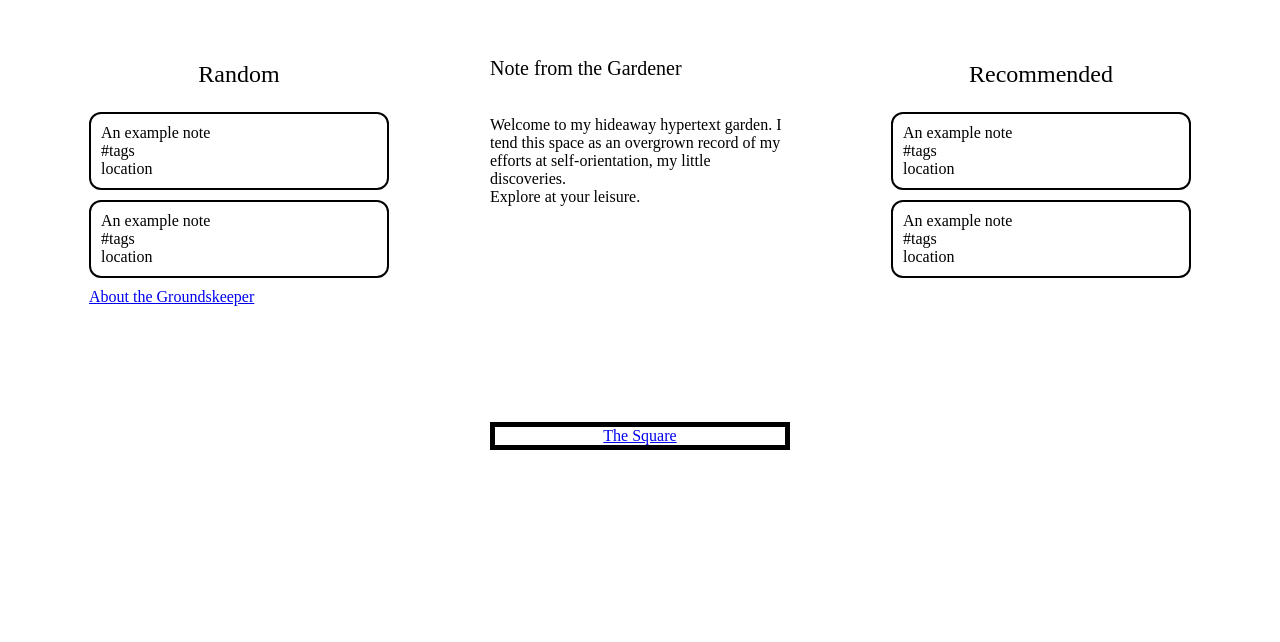
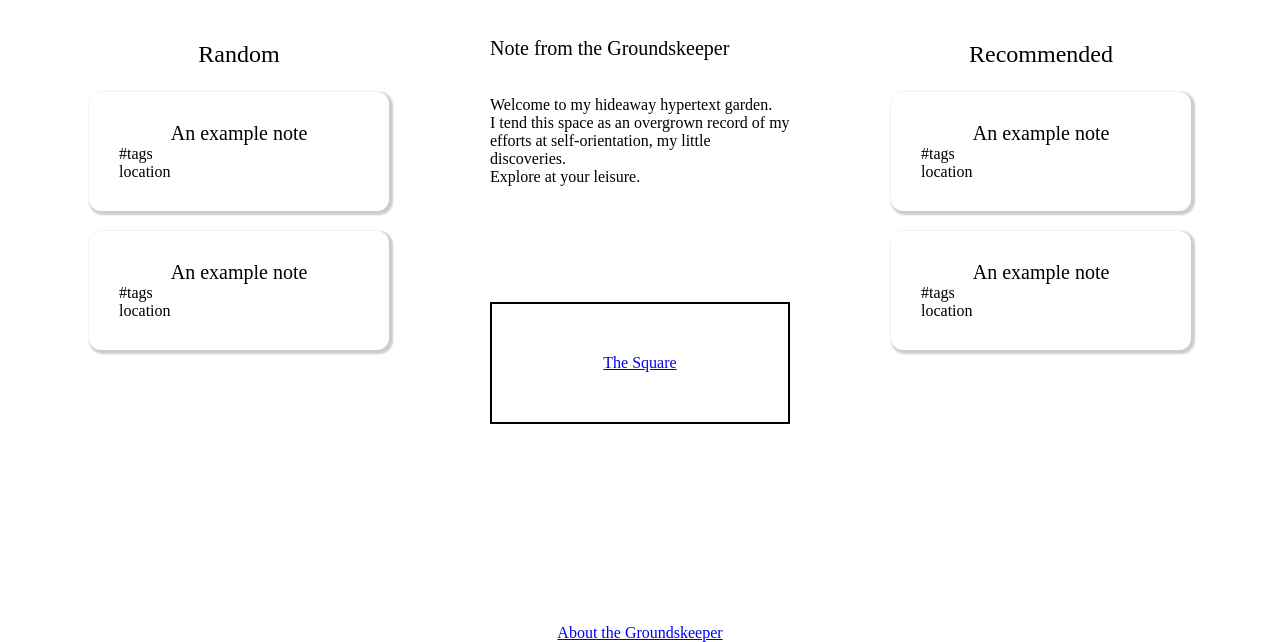
Before and after one commit to DocFriesen/Hypertext-Garden, a plain HTML site: page index.html in a window 1280 px wide. Shown: the part 254-896 px from the top of the page. Before the commit the page ends 800 px from the top, so only its background shows below. Drawn offline with Linux system fonts and the light colour scheme.

Commit message:
more formatting in CSS

```diff
--- a/index.html
+++ b/index.html
@@ -27,27 +27,24 @@
                     <p class="heading-2">Random</p>
                 </div>
                 <div class="random-card">
-                    <div class="random-card-title">An example note</div>
+                    <div class="heading-3 random-card-title">An example note</div>
                     <div class="random-note-tags">#tags</div>
                     <div class="random-note-location">location</div>
                 </div>
                 <div class="random-card">
-                    <div class="random-card-title">An example note</div>
+                    <div class="heading-3 random-card-title">An example note</div>
                     <div class="random-note-tags">#tags</div>
                     <div class="random-note-location">location</div>
                 </div>
             </section>
-            <div class="about-section">
-                <a href="#">About the Groundskeeper</a>
-            </div>
         </section>
         <section class="middle-section">
             <div class="heading-message">
                 <div class="heading-message-title">
-                    <p class="heading-3">Note from the Gardener</p>
+                    <p class="heading-3">Note from the Groundskeeper</p>
                 </div>
                 <div class="heading-message-body">
-                    <p>Welcome to my hideaway hypertext garden. I tend this space as an overgrown record of my efforts at self-orientation, my little discoveries. <br> Explore at your leisure.</p>
+                    <p>Welcome to my hideaway hypertext garden. <br> I tend this space as an overgrown record of my efforts at self-orientation, my little discoveries. <br> Explore at your leisure.</p>
                 </div>
             </div>
             <div class="square-entrance">
@@ -60,17 +57,20 @@
                     <p class="heading-2">Recommended</p>
                 </div>
                 <div class="recommended-card">
-                    <div class="recommended-card-title">An example note</div>
+                    <div class="heading-3 recommended-card-title">An example note</div>
                     <div class="recommended-note-tags">#tags</div>
                     <div class="recommended-note-location">location</div>
                 </div>
                 <div class="recommended-card">
-                    <div class="recommended-card-title">An example note</div>
+                    <div class="heading-3 recommended-card-title">An example note</div>
                     <div class="recommended-note-tags">#tags</div>
                     <div class="recommended-note-location">location</div>
                 </div>
             </section>
         </section>
     </section>
+    <div class="about-section">
+        <a href="#">About the Groundskeeper</a>
+    </div>
 </body>
 </html>
--- a/stylesheet/styles.css
+++ b/stylesheet/styles.css
@@ -21,7 +21,6 @@ html,body {
     display: flex;
     justify-content: center;
     margin-top: -10px;
-    margin-bottom: 20px;
 }
 
 .site-title {
@@ -46,14 +45,15 @@ html,body {
 }
 
 .random-card {
-    padding: 10px 10px 10px 10px;
-    margin-bottom: 10px;
-    border: 2px solid black;
+    padding: 10%;
+    margin-bottom: 20px;
     border-radius: 12px;
+    box-shadow: 2px 2px 2px 2px rgb(0 0 0 / 20%);
 }
 
-.about-section {
-    margin-top: auto;
+.random-card-title {
+    display: flex;
+    justify-content: center;
 }
 
 /* middle section */
@@ -73,13 +73,14 @@ html,body {
 }
 
 .heading-message-body {
-    margin-bottom: 200px;
+    margin-bottom: 100px;
 }
 
 .square-entrance {
     display: flex;
     justify-content: center;
-    border: 5px solid black;
+    border: 2px solid black;
+    padding: 50px;
 }
 
 /* right section */
@@ -90,8 +91,21 @@ html,body {
 }
 
 .recommended-card {
-    padding: 10px 10px 10px 10px;
-    margin-bottom: 10px;
-    border: 2px solid black;
+    padding: 10%;
+    margin-bottom: 20px;
     border-radius: 12px;
+    box-shadow: 2px 2px 2px 2px rgb(0 0 0 / 20%);
 }
+
+.recommended-card-title {
+    display: flex;
+    justify-content: center;
+}
+
+/* About */
+
+.about-section {
+    display: flex;
+    justify-content: center;
+    margin-top: 200px;
+}
```
